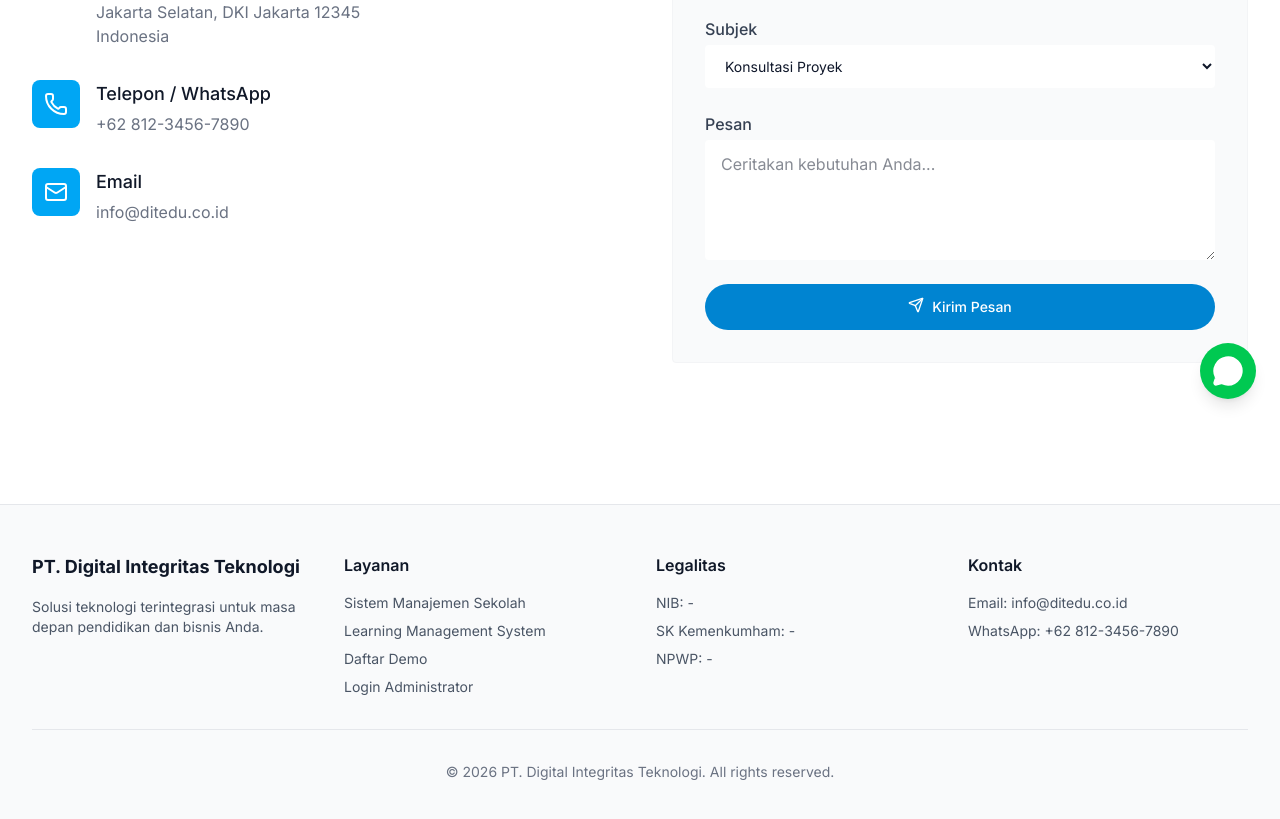
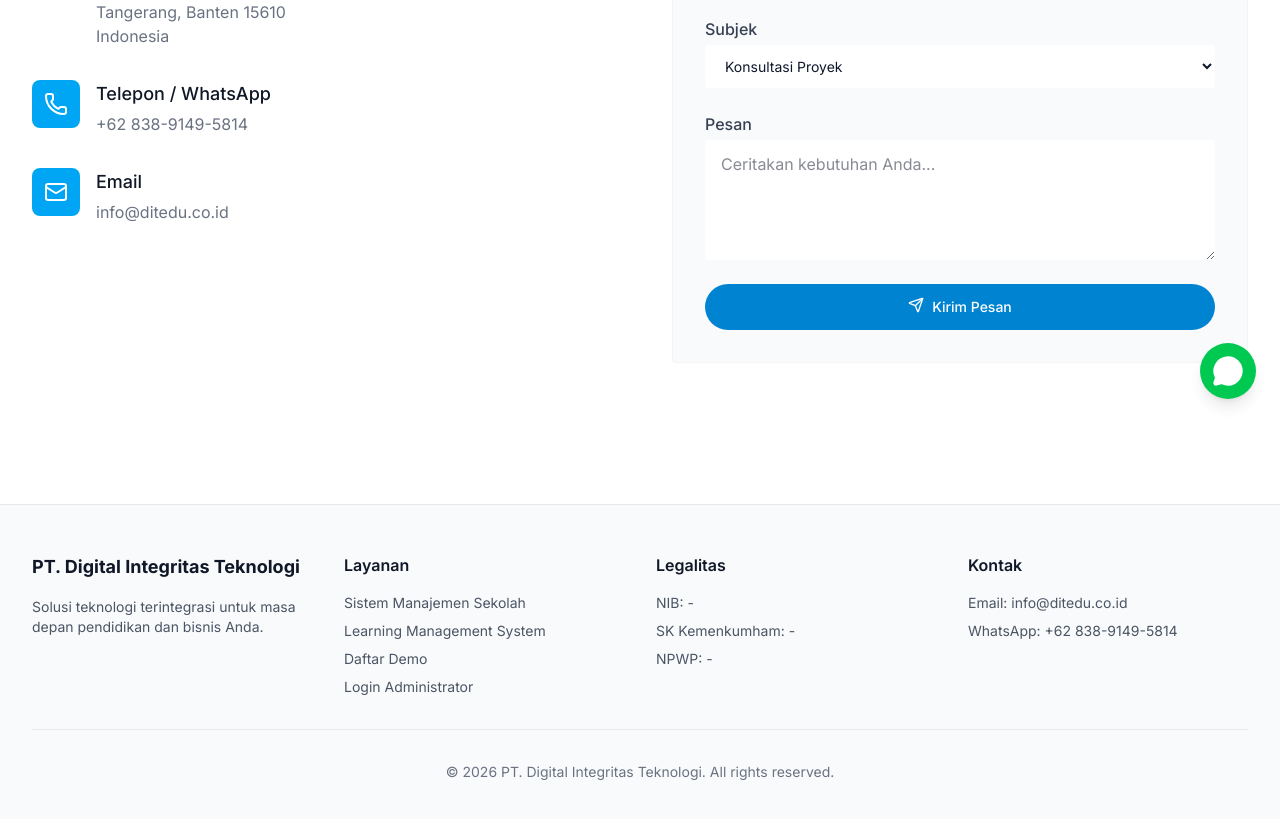
Before and after one commit to ahaydeid/dit_officialweb, a Next.js app: page /contact in a window 1280 px wide. Shown: the part 377-1196 px from the top of the page. Built offline with nearby package versions, Linux system fonts and the light colour scheme.

Commit message:
Benerin Kontak

```diff
--- a/app/contact/page.tsx
+++ b/app/contact/page.tsx
@@ -31,8 +31,8 @@
                              <div className="ml-4">
                                  <h3 className="text-lg font-medium text-gray-900 dark:text-white">Alamat Kantor</h3>
                                  <p className="mt-1 text-gray-500 dark:text-gray-400">
-                                     Jl. Contoh Raya No. 123<br />
-                                     Jakarta Selatan, DKI Jakarta 12345<br />
+                                     Jl. Baru Sentiong - Balaraja<br />
+                                     Tangerang, Banten 15610<br />
                                      Indonesia
                                  </p>
                              </div>
@@ -46,7 +46,7 @@
                              <div className="ml-4">
                                  <h3 className="text-lg font-medium text-gray-900 dark:text-white">Telepon / WhatsApp</h3>
                                  <p className="mt-1 text-gray-500 dark:text-gray-400">
-                                     +62 812-3456-7890
+                                     +62 838-9149-5814
                                  </p>
                              </div>
                          </div>
--- a/components/layout/Footer.tsx
+++ b/components/layout/Footer.tsx
@@ -35,7 +35,7 @@
             <h4 className="font-semibold text-gray-900 dark:text-white mb-4">Kontak</h4>
             <ul className="space-y-2 text-sm text-gray-600 dark:text-gray-400">
               <li>Email: info@ditedu.co.id</li>
-              <li>WhatsApp: +62 812-3456-7890</li>
+              <li>WhatsApp: +62 838-9149-5814</li>
             </ul>
           </div>
         </div>
--- a/components/ui/WhatsAppButton.tsx
+++ b/components/ui/WhatsAppButton.tsx
@@ -3,7 +3,7 @@
 import { MessageCircle } from "lucide-react";
 
 export default function WhatsAppButton() {
-  const phoneNumber = "6282126262451"; // Replace with actual number if needed
+  const phoneNumber = "6283891495814"; // Replace with actual number if needed
   const message = "Halo, saya tertarik dengan Edula.";
 
   const whatsappUrl = `https://wa.me/${phoneNumber}?text=${encodeURIComponent(message)}`;
```
